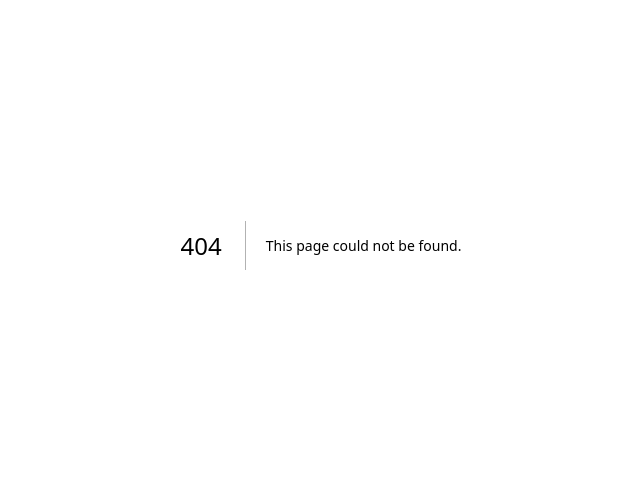
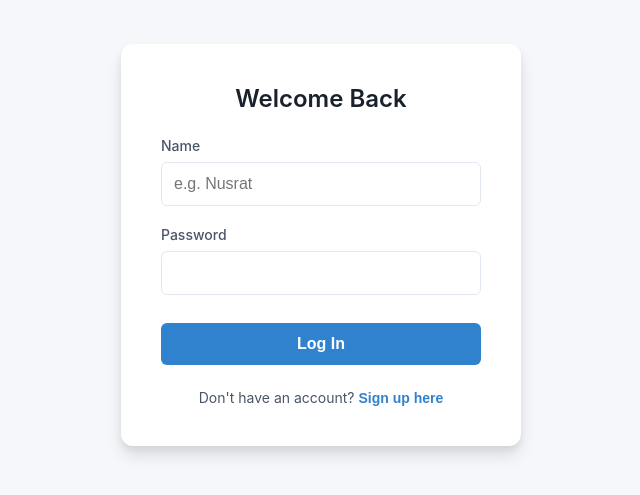
Before and after one commit to arrahmanriju/Dhaka_Tesla_pool, a Next.js app in the folder client/: page /auth in a window 1280 px wide. Before the commit this address had no page. Shown: the part 155-650 px from the top of the page, without its empty margins (319-959 px from the left). Built offline with nearby package versions, Linux system fonts and the light colour scheme; no server answers.

Commit message:
feat(ui): add passenger signup and login forms

```diff
--- /dev/null
+++ b/client/src/app/auth/page.module.css
@@ -0,0 +1,108 @@
+.container {
+  display: flex;
+  align-items: center;
+  justify-content: center;
+  min-height: 100vh;
+  background-color: #f5f7fa;
+  font-family: -apple-system, BlinkMacSystemFont, "Segoe UI", Roboto, Helvetica, Arial, sans-serif;
+}
+
+.card {
+  background: white;
+  padding: 2.5rem;
+  border-radius: 12px;
+  box-shadow: 0 4px 6px rgba(0, 0, 0, 0.05), 0 10px 15px rgba(0, 0, 0, 0.1);
+  width: 100%;
+  max-width: 400px;
+}
+
+.title {
+  margin-top: 0;
+  margin-bottom: 1.5rem;
+  font-size: 1.5rem;
+  color: #1a202c;
+  text-align: center;
+  font-weight: 600;
+}
+
+.error {
+  background-color: #fff5f5;
+  color: #e53e3e;
+  padding: 0.75rem;
+  border-radius: 6px;
+  margin-bottom: 1.5rem;
+  font-size: 0.875rem;
+  border: 1px solid #feb2b2;
+}
+
+.form {
+  display: flex;
+  flex-direction: column;
+  gap: 1.25rem;
+}
+
+.inputGroup {
+  display: flex;
+  flex-direction: column;
+  gap: 0.5rem;
+}
+
+.inputGroup label {
+  font-size: 0.875rem;
+  font-weight: 500;
+  color: #4a5568;
+}
+
+.inputGroup input,
+.inputGroup select {
+  padding: 0.75rem;
+  border: 1px solid #e2e8f0;
+  border-radius: 6px;
+  font-size: 1rem;
+  transition: border-color 0.2s;
+  outline: none;
+}
+
+.inputGroup input:focus,
+.inputGroup select:focus {
+  border-color: #3182ce;
+  box-shadow: 0 0 0 1px #3182ce;
+}
+
+.submitBtn {
+  background-color: #3182ce;
+  color: white;
+  border: none;
+  border-radius: 6px;
+  padding: 0.75rem;
+  font-size: 1rem;
+  font-weight: 600;
+  cursor: pointer;
+  transition: background-color 0.2s;
+  margin-top: 0.5rem;
+}
+
+.submitBtn:hover {
+  background-color: #2b6cb0;
+}
+
+.toggleText {
+  margin-top: 1.5rem;
+  text-align: center;
+  font-size: 0.875rem;
+  color: #4a5568;
+}
+
+.toggleBtn {
+  background: none;
+  border: none;
+  color: #3182ce;
+  font-weight: 600;
+  cursor: pointer;
+  padding: 0;
+  font-size: 0.875rem;
+}
+
+.toggleBtn:hover {
+  text-decoration: underline;
+}
--- /dev/null
+++ b/client/src/app/auth/page.tsx
@@ -0,0 +1,111 @@
+'use client';
+
+import { useState } from 'react';
+import { useRouter } from 'next/navigation';
+import styles from './page.module.css';
+
+export default function AuthPage() {
+  const [isLogin, setIsLogin] = useState(true);
+  const [name, setName] = useState('');
+  const [password, setPassword] = useState('');
+  const [role, setRole] = useState<'PASSENGER' | 'DRIVER'>('PASSENGER');
+  const [error, setError] = useState('');
+  const router = useRouter();
+
+  const API_URL = process.env.NEXT_PUBLIC_API_URL || 'http://localhost:3001';
+
+  const handleSubmit = async (e: React.FormEvent) => {
+    e.preventDefault();
+    setError('');
+
+    const endpoint = isLogin ? '/auth/login' : '/auth/signup';
+    const payload = isLogin ? { name, password } : { name, password, role };
+
+    try {
+      const res = await fetch(`${API_URL}${endpoint}`, {
+        method: 'POST',
+        headers: { 'Content-Type': 'application/json' },
+        body: JSON.stringify(payload),
+      });
+
+      const data = await res.json();
+
+      if (!res.ok) {
+        throw new Error(data.error || 'Authentication failed');
+      }
+
+      // Store token and user data
+      localStorage.setItem('token', data.token);
+      localStorage.setItem('user', JSON.stringify(data.user));
+
+      // Redirect to dashboard (to be built later)
+      router.push('/dashboard');
+    } catch (err: any) {
+      setError(err.message);
+    }
+  };
+
+  return (
+    <div className={styles.container}>
+      <div className={styles.card}>
+        <h1 className={styles.title}>{isLogin ? 'Welcome Back' : 'Create Account'}</h1>
+
+        {error && <div className={styles.error}>{error}</div>}
+
+        <form onSubmit={handleSubmit} className={styles.form}>
+          <div className={styles.inputGroup}>
+            <label htmlFor="name">Name</label>
+            <input
+              id="name"
+              type="text"
+              value={name}
+              onChange={(e) => setName(e.target.value)}
+              required
+              placeholder="e.g. Nusrat"
+            />
+          </div>
+
+          <div className={styles.inputGroup}>
+            <label htmlFor="password">Password</label>
+            <input
+              id="password"
+              type="password"
+              value={password}
+              onChange={(e) => setPassword(e.target.value)}
+              required
+            />
+          </div>
+
+          {!isLogin && (
+            <div className={styles.inputGroup}>
+              <label htmlFor="role">Role</label>
+              <select
+                id="role"
+                value={role}
+                onChange={(e) => setRole(e.target.value as 'PASSENGER' | 'DRIVER')}
+              >
+                <option value="PASSENGER">Passenger</option>
+                <option value="DRIVER">Driver</option>
+              </select>
+            </div>
+          )}
+
+          <button type="submit" className={styles.submitBtn}>
+            {isLogin ? 'Log In' : 'Sign Up'}
+          </button>
+        </form>
+
+        <p className={styles.toggleText}>
+          {isLogin ? "Don't have an account?" : "Already have an account?"}{' '}
+          <button
+            type="button"
+            className={styles.toggleBtn}
+            onClick={() => setIsLogin(!isLogin)}
+          >
+            {isLogin ? 'Sign up here' : 'Log in here'}
+          </button>
+        </p>
+      </div>
+    </div>
+  );
+}
```
Also changed, not shown: client/src/app/dashboard/page.tsx (added, +8 -0 lines).
